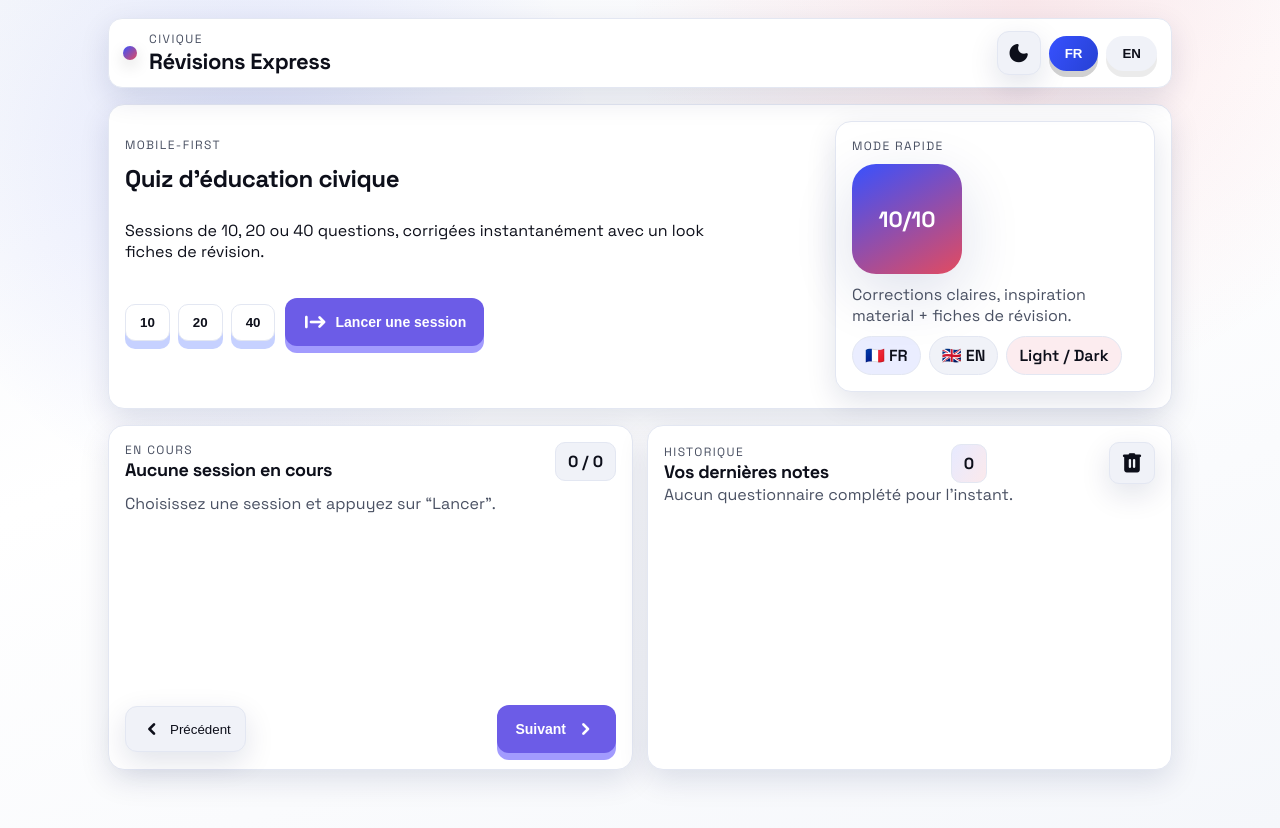
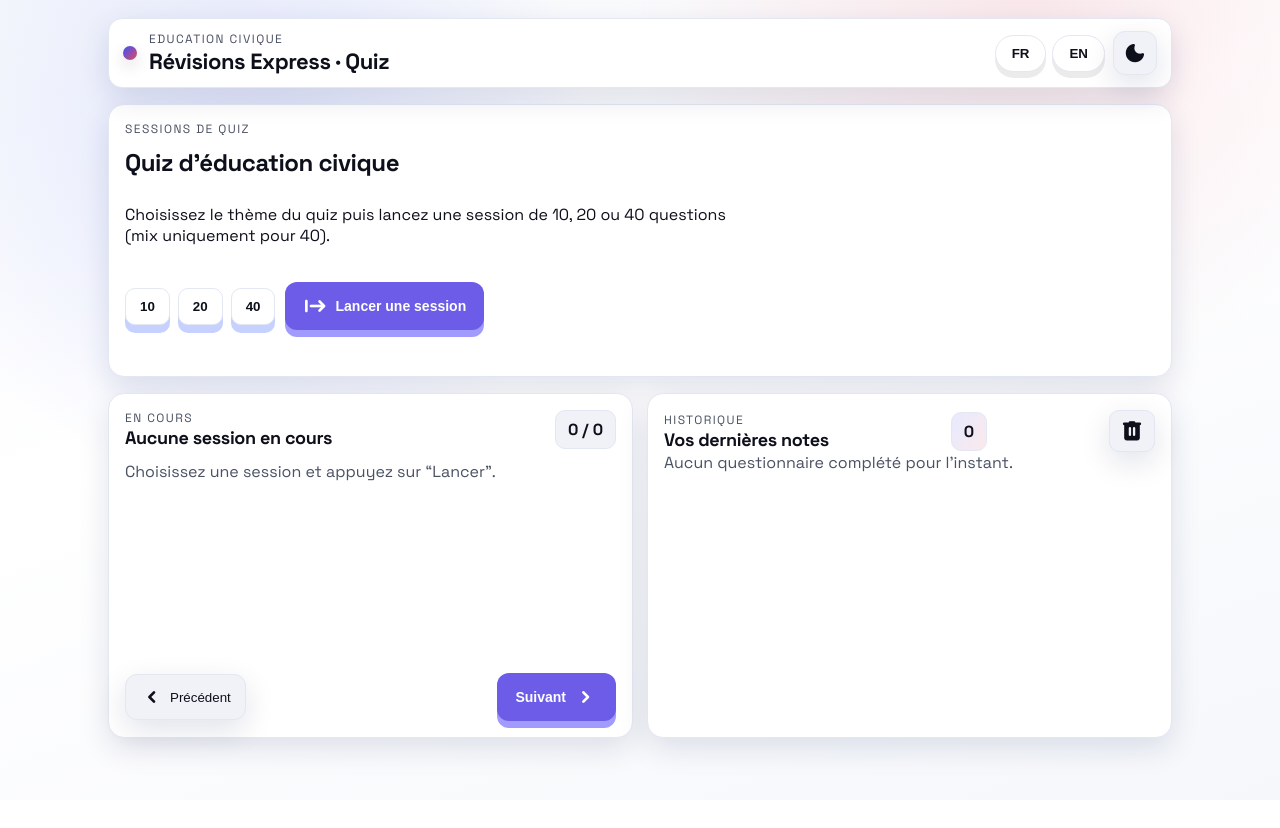
Before and after one commit to BorisHnt/site-ed-civique, a plain HTML site: page index.html in a window 1280 px wide. After the commit the page ends 800 px from the top, so only its background shows below. Drawn offline with nearby package versions, Linux system fonts and the light colour scheme.

Commit message:
Front End Update

```diff
--- a/app.js
+++ b/app.js
@@ -1,8 +1,8 @@
 const i18n = {
   fr: {
-    heroEyebrow: "Mobile-first",
+    heroEyebrow: "Sessions de quiz",
     heroTitle: "Quiz d’éducation civique",
-    heroDesc: "Sessions de 10, 20 ou 40 questions, corrigées instantanément.",
+    heroDesc: "Choisissez un thème puis lancez 10 ou 20 questions (40 en mode mix).",
     start: "Lancer une session",
     dataLoading: "Chargement des questions…",
     dataReady: (count) => `${count} questions prêtes.`,
@@ -38,9 +38,9 @@ const i18n = {
     questionOf: (n, total) => `Question ${n} / ${total}`
   },
   en: {
-    heroEyebrow: "Mobile-first",
+    heroEyebrow: "Quiz sessions",
     heroTitle: "Civics quiz",
-    heroDesc: "10, 20 or 40-question sprints with instant feedback.",
+    heroDesc: "Pick a theme, then start 10 or 20 questions (40 only in Mix).",
     start: "Start a session",
     dataLoading: "Loading questions…",
     dataReady: (count) => `${count} questions ready.`,
@@ -422,16 +422,16 @@ function startSession() {
 function renderQuestion() {
   elements.quizBody.innerHTML = "";
   elements.quizPlaceholder.textContent = "";
+  const quizCard = document.querySelector(".quiz-card");
   if (!state.session.length) {
-    const empty = document.createElement("p");
-    empty.className = "muted";
-    empty.textContent = t("quizPlaceholder");
-    elements.quizBody.appendChild(empty);
+    if (quizCard) quizCard.classList.add("hidden");
     elements.quizTitle.textContent = "";
     elements.progressBadge.textContent = "";
     elements.prevBtn.disabled = true;
     elements.nextBtn.disabled = true;
     return;
+  } else if (quizCard) {
+    quizCard.classList.remove("hidden");
   }
 
   if (state.finished) {
--- a/index.html
+++ b/index.html
@@ -16,25 +16,27 @@
       <div class="brand">
         <span class="logo-dot"></span>
         <div>
-          <p class="eyebrow">Civique</p>
-          <h1>Révisions Express</h1>
+          <p class="eyebrow">EDUCATION CIVIQUE</p>
+          <h1>Révisions Express · Quiz</h1>
         </div>
       </div>
       <div class="toggles">
+        <div class="lang-group">
+          <button class="pill-btn" id="lang-fr" data-lang="fr">FR</button>
+          <button class="pill-btn" id="lang-en" data-lang="en">EN</button>
+        </div>
         <button class="icon-btn" id="theme-toggle" aria-label="Basculer le thème">
           <span class="material-symbols-rounded" id="theme-icon">dark_mode</span>
         </button>
-        <button class="pill-btn" id="lang-fr" data-lang="fr">FR</button>
-        <button class="pill-btn ghost" id="lang-en" data-lang="en">EN</button>
       </div>
     </header>
 
     <main class="layout">
       <section class="card hero">
         <div class="hero-copy">
-          <p class="eyebrow" id="hero-eyebrow">Mobile-first</p>
+          <p class="eyebrow" id="hero-eyebrow">Sessions de quiz</p>
           <h2 id="hero-title">Quiz d’éducation civique</h2>
-          <p id="hero-desc">Sessions de 10, 20 ou 40 questions, corrigées instantanément avec un look fiches de révision.</p>
+          <p id="hero-desc">Choisissez le thème du quiz puis lancez une session de 10, 20 ou 40 questions (mix uniquement pour 40).</p>
           <div class="controls">
             <div class="theme-selector" role="group" aria-label="Choix du thème" id="theme-selector"></div>
             <div class="session-selector" role="group" aria-label="Choix de la session">
@@ -48,18 +50,6 @@
             </button>
           </div>
           <div class="status" id="data-status"></div>
-        </div>
-        <div class="hero-visual">
-          <div class="card preview-card">
-            <p class="eyebrow" id="preview-title">Mode rapide</p>
-            <div class="score-bubble" id="preview-score">10/10</div>
-            <p class="muted" id="preview-desc">Corrections claires, inspiration material + fiches de révision.</p>
-            <div class="pill-row">
-              <span class="chip primary">🇫🇷 FR</span>
-              <span class="chip">🇬🇧 EN</span>
-              <span class="chip subtle" id="preview-mode">Light / Dark</span>
-            </div>
-          </div>
         </div>
       </section>
 
--- a/styles.css
+++ b/styles.css
@@ -107,6 +107,11 @@ h3 { font-size: 18px; }
   gap: 8px;
 }
 
+.lang-group {
+  display: flex;
+  gap: 6px;
+}
+
 .icon-btn {
   width: 44px;
   height: 44px;
@@ -127,22 +132,16 @@ h3 { font-size: 18px; }
 }
 
 .pill-btn {
-  border: none;
+  border: 1px solid var(--border);
   outline: none;
   padding: 10px 16px;
   border-radius: 999px;
-  background: linear-gradient(120deg, var(--accent-blue), #2641d3);
-  color: #fff;
+  background: #fff;
+  color: var(--text);
   font-weight: 700;
   cursor: pointer;
-  box-shadow: 0 6px 0 rgba(0, 0, 0, 0.18);
-  transition: transform 0.12s ease, box-shadow 0.12s ease, opacity 0.2s ease;
-}
-
-.pill-btn.ghost {
-  background: var(--card-muted);
-  color: var(--text);
   box-shadow: 0 6px 0 rgba(0, 0, 0, 0.08);
+  transition: transform 0.12s ease, box-shadow 0.12s ease, opacity 0.2s ease, background 0.2s ease, color 0.2s ease, border 0.2s ease;
 }
 
 .pill-btn:active {
@@ -151,8 +150,10 @@ h3 { font-size: 18px; }
 }
 
 .pill-btn.active {
-  background: linear-gradient(120deg, var(--accent-red), #c03248);
+  background: var(--accent-blue);
   color: #fff;
+  border-color: var(--accent-blue);
+  box-shadow: 0 6px 0 rgba(0, 0, 0, 0.18);
 }
 
 .layout {
@@ -379,6 +380,10 @@ h3 { font-size: 18px; }
   border-radius: var(--corner);
   padding: 16px;
   box-shadow: var(--shadow-soft);
+}
+
+.card.hidden {
+  display: none;
 }
 
 .card-header {
```
